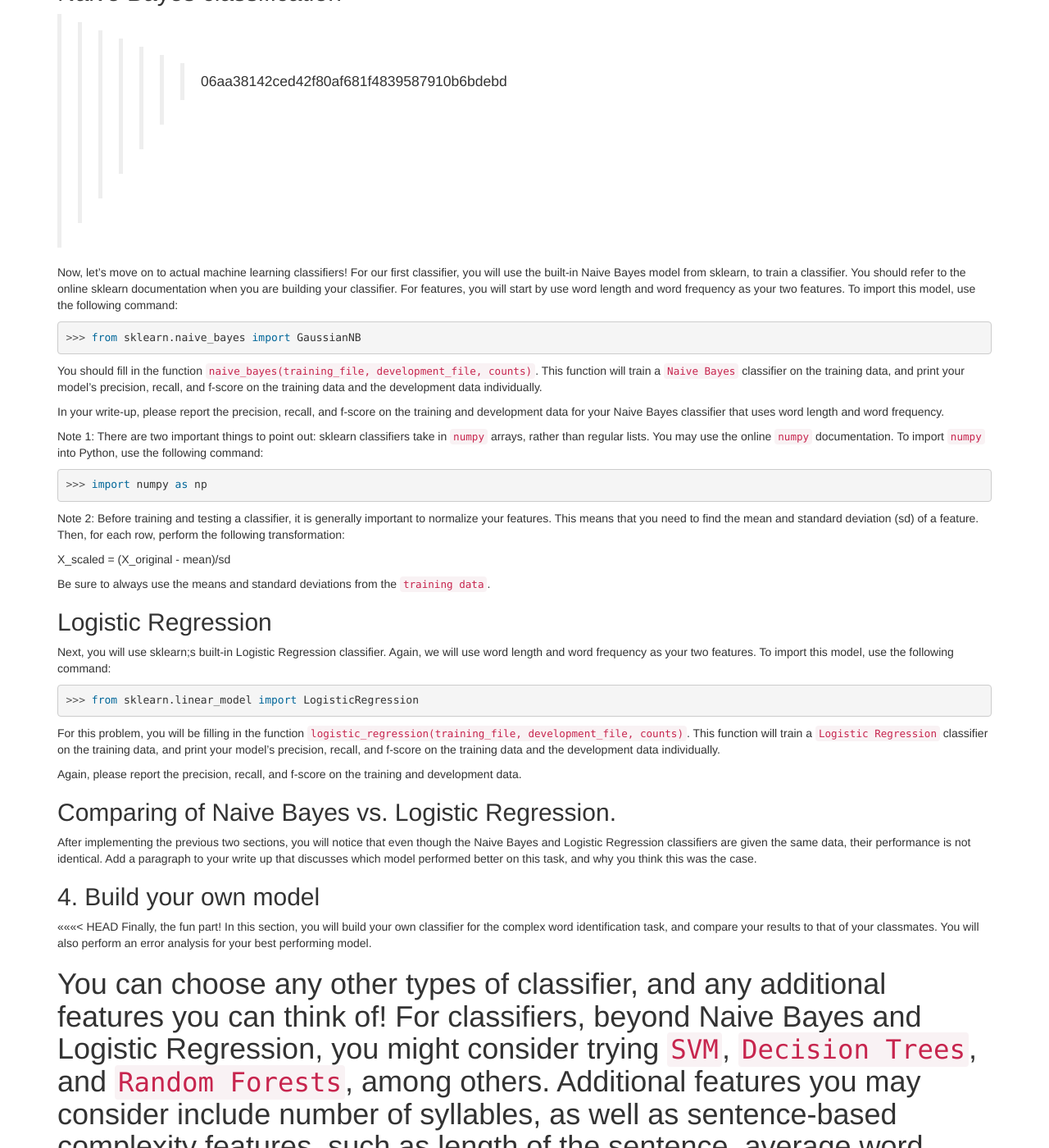
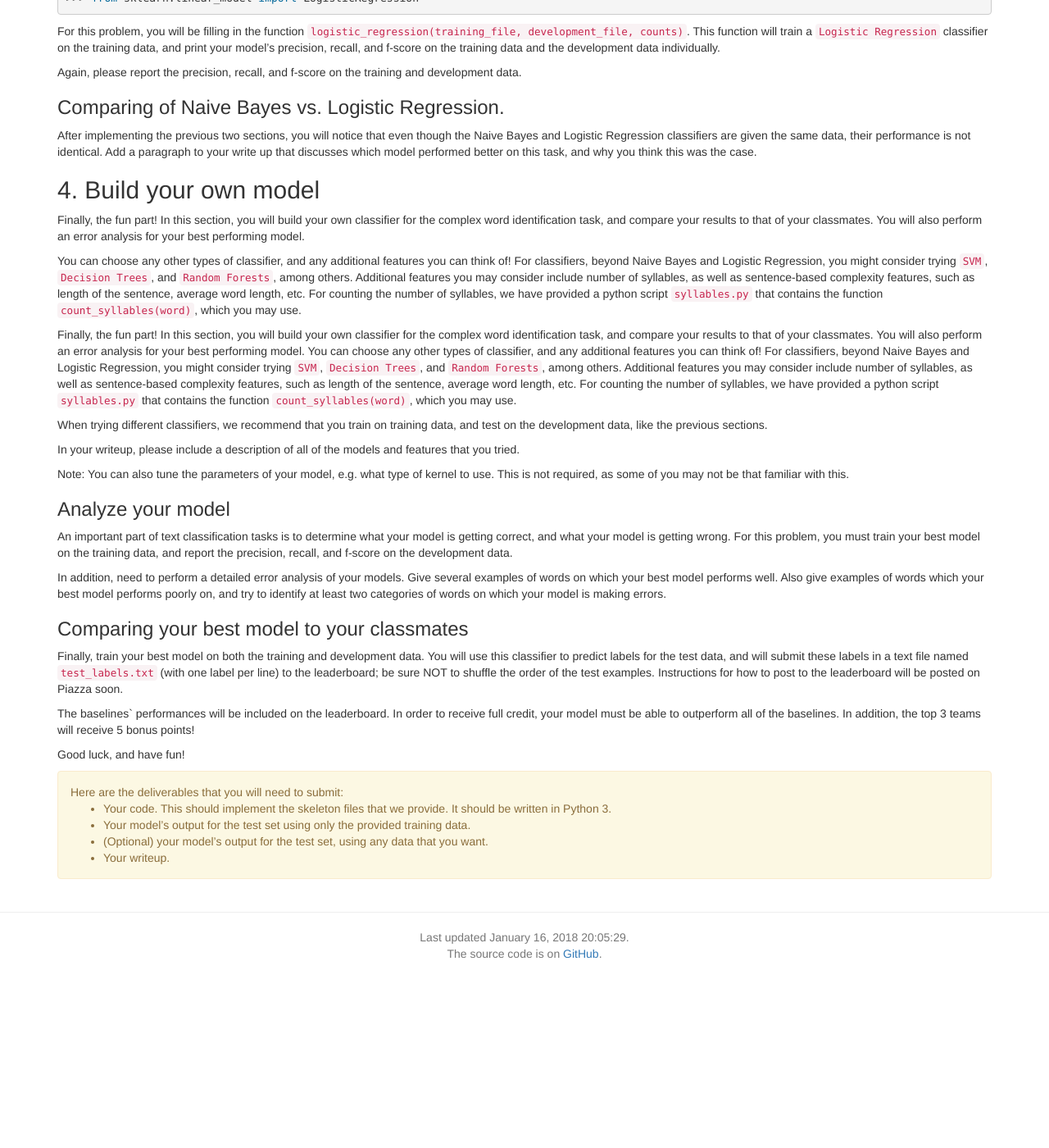
Before and after one commit to computational-linguistics-class/computational-linguistics-class.github.io, a Jekyll site: the page built from assignment2.md, in a window 1280 px wide and 1400 px high, scrolled down 2691 px. Shown: the whole window at 82% size. Built offline with Jekyll 4.4.1, drawn with Linux system fonts in a browser that asks for light colours; nearby versions of some CDN libraries; our own code applies the rules of GitHub Pages for plain Markdown files; a script that is not in the unit is left out; after the commit the page ends 3864 px from its top, so only the background shows below that; some of the changed text lies outside the part shown.

Commit message:
Fixed bad merge

```diff
--- a/assignment2.md
+++ b/assignment2.md
@@ -75,11 +75,7 @@ Here is an example of the training data:
 
 After taking a look at the datasets, we recommend that write the `load_file(data_file)` function, which takes in the file name (`data_file`) of one of the datasets, and reads in the words and labels from these files.
 
-<<<<<<< HEAD
 ## 1. Implement The Evaluation Metrics
-=======
-## Implement the evaluation metrics
->>>>>>> 06aa38142ced42f80af681f4839587910b6bdebd
 
 Before we start with this text classification task, we need to first determine how we will evaluate our results. The most common metrics are precision, recall, and f-score.
 
@@ -103,7 +99,7 @@ You should start by implementing simple baselines. Your first baseline is a majo
 
 Please report the precision, recall, and f-score using both the training data and the development data individually to be graded.
 
-## Word length baseline
+### Word length baseline
 
 For our next baseline, we will use the length of each word to predict its complexity.
 
@@ -113,8 +109,7 @@ You will be filling in the function `word_length_threshold(training_file, develo
 
 In your write-up, please report the precision, recall, and f-score for the training and development data individually, along with the range of thresholds you tried.
 
-
-## Word frequency baseline
+### Word frequency baseline
 
 Our final baseline thresholds on word frequency instead of length. We have provided Google NGram frequencies in the text file `ngram_counts.txt`, along with the helper function `load_ngram_counts(ngram_counts_file)` to load them into Python as a dictionary.
 
@@ -124,13 +119,10 @@ Please again report the precision, recall, and f-score on the training and devel
 
 Note: Due to its size, loading the ngram counts into Python takes around 20 seconds, and finding the correct threshold may take a few minutes to run.
 
-<<<<<<< HEAD
+
 ## 3. Classifiers
 
 ### Naive Bayes classification
-=======
-## Naive Bayes classification
->>>>>>> 06aa38142ced42f80af681f4839587910b6bdebd
 
 Now, let's move on to actual machine learning classifiers! For our first classifier, you will use the built-in Naive Bayes model from sklearn, to train a classifier. You should refer to the online sklearn documentation when you are building your classifier. For features, you will start by use word length and word frequency as your two features. To import this model, use the following command:
 
@@ -154,7 +146,7 @@ X_scaled = (X_original - mean)/sd
 
 Be sure to always use the means and standard deviations from the `training data`.
 
-## Logistic Regression
+### Logistic Regression
 
 Next, you will use sklearn;s built-in Logistic Regression classifier. Again, we will use word length and word frequency as your two features. To import this model, use the following command:
 
@@ -166,19 +158,17 @@ For this problem, you will be filling in the function `logistic_regression(train
 
 Again, please report the precision, recall, and f-score on the training and development data.
 
-## Comparing of Naive Bayes vs. Logistic Regression.
+### Comparing of Naive Bayes vs. Logistic Regression.
 
 After implementing the previous two sections, you will notice that even though the Naive Bayes and Logistic Regression classifiers are given the same data, their performance is not identical. Add a paragraph to your write up that discusses which model performed better on this task, and why you think this was the case.
 
 ## 4. Build your own model
 
-<<<<<<< HEAD
 Finally, the fun part! In this section, you will build your own classifier for the complex word identification task, and compare your results to that of your classmates. You will also perform an error analysis for your best performing model.
 
 You can choose any other types of classifier, and any additional features you can think of! For classifiers, beyond Naive Bayes and Logistic Regression, you might consider trying `SVM`, `Decision Trees`, and `Random Forests`, among others. Additional features you may consider include number of syllables, as well as sentence-based complexity features, such as length of the sentence, average word length, etc. For counting the number of syllables, we have provided a python script `syllables.py` that contains the function `count_syllables(word)`, which you may use.
-=======
+
 Finally, the fun part! In this section, you will build your own classifier for the complex word identification task, and compare your results to that of your classmates. You will also perform an error analysis for your best performing model. You can choose any other types of classifier, and any additional features you can think of! For classifiers, beyond Naive Bayes and Logistic Regression, you might consider trying `SVM`, `Decision Trees`, and `Random Forests`, among others. Additional features you may consider include number of syllables, as well as sentence-based complexity features, such as length of the sentence, average word length, etc. For counting the number of syllables, we have provided a python script `syllables.py` that contains the function `count_syllables(word)`, which you may use.
->>>>>>> 06aa38142ced42f80af681f4839587910b6bdebd
 
 When trying different classifiers, we recommend that you train on training data, and test on the development data, like the previous sections.
 
@@ -186,23 +176,15 @@ In your writeup, please include a description of all of the models and features
 
 Note: You can also tune the parameters of your model, e.g. what type of kernel to use. This is not required, as some of you may not be that familiar with this.
 
-<<<<<<< HEAD
+
 ### Analyze your model
-=======
-
-## Analyze your model
->>>>>>> 06aa38142ced42f80af681f4839587910b6bdebd
 
 An important part of text classification tasks is to determine what your model is getting correct, and what your model is getting wrong. For this problem, you must train your best model on the training data, and report the precision, recall, and f-score on the development data.
 
 In addition, need to perform a detailed error analysis of your models. Give several examples of words on which your best model performs well. Also give examples of words which your best model performs poorly on, and try to identify at least two categories of words on which your model is making errors.
 
-<<<<<<< HEAD
+
 ### Comparing your best model to your classmates
-=======
-
-## Comparing your best model to your classmates
->>>>>>> 06aa38142ced42f80af681f4839587910b6bdebd
 
 Finally, train your best model on both the training and development data. You will use this classifier to predict labels for the test data, and will submit these labels in a text file named `test_labels.txt` (with one label per line) to the leaderboard; be sure NOT to shuffle the order of the test examples. Instructions for how to post to the leaderboard will be posted on Piazza soon.
 
```
